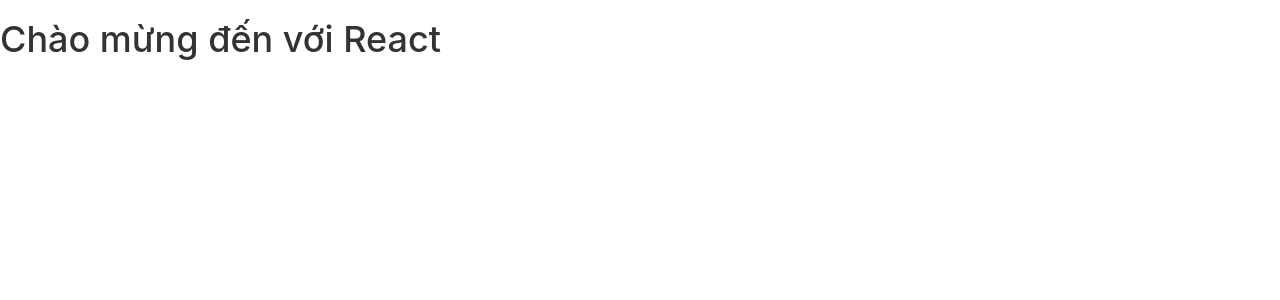
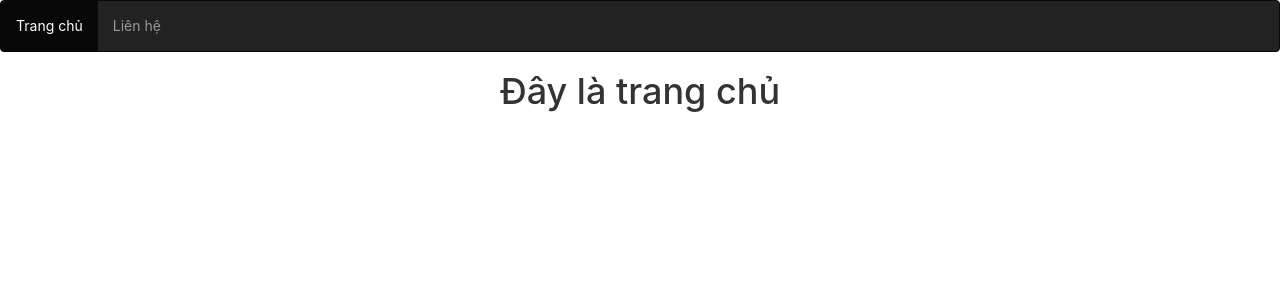
Before and after one commit to duytien812/REACTJS-React-Router, a React (Create React App) app: page / in a window 1280 px wide. Shown: the top 300 px of the page. Built offline with nearby package versions, Linux system fonts and the light colour scheme.

Commit message:
70. React Router v4 : Tích Hợp Thư Viện 	- Tích hợp thư viện react-router-dom 	- Xây dựng Router cơ bản

```diff
--- a/src/App.js
+++ b/src/App.js
@@ -1,23 +1,32 @@
 import React, { Component } from 'react';
 import './App.css';
+import { BrowserRouter as Router, Route } from 'react-router-dom';
+import Home from './components/Home';
+import About from './components/About';
 
 class App extends Component {
 	render() {
 		return (
-			<div>
-				<h1>Chào mừng đến với React</h1>
-			</div>
+			<Router>
+				<div className="App">
+					{/* Menu */}
+					<nav className="navbar navbar-inverse">
+						<ul className="nav navbar-nav">
+							<li className="active">
+								<a>Trang chủ</a>
+							</li>
+							<li>
+								<a>Liên hệ</a>
+							</li>
+						</ul>
+					</nav>
+					{/* Nội dung */}
+					<Route path="/" exact component={Home} />
+					<Route path="/about" component={About} />
+				</div>
+			</Router>
 		);
 	}
 }
 
-//Cách viết Function component
-// function App() {
-//   return (
-//     <div>
-//       <Header />
-//     </div>
-//   );
-// }
-
 export default App;
--- /dev/null
+++ b/src/components/About.js
@@ -0,0 +1,13 @@
+import React, { Component } from 'react';
+
+class About extends Component {
+	render() {
+		return (
+			<div>
+				<h1>Đây là trang liên hệ</h1>
+			</div>
+		);
+	}
+}
+
+export default About;
--- /dev/null
+++ b/src/components/Home.js
@@ -0,0 +1,13 @@
+import React, { Component } from 'react';
+
+class Home extends Component {
+	render() {
+		return (
+			<div>
+				<h1>Đây là trang chủ</h1>
+			</div>
+		);
+	}
+}
+
+export default Home;
```
Also changed, not shown: NOTE.TXT (added).
